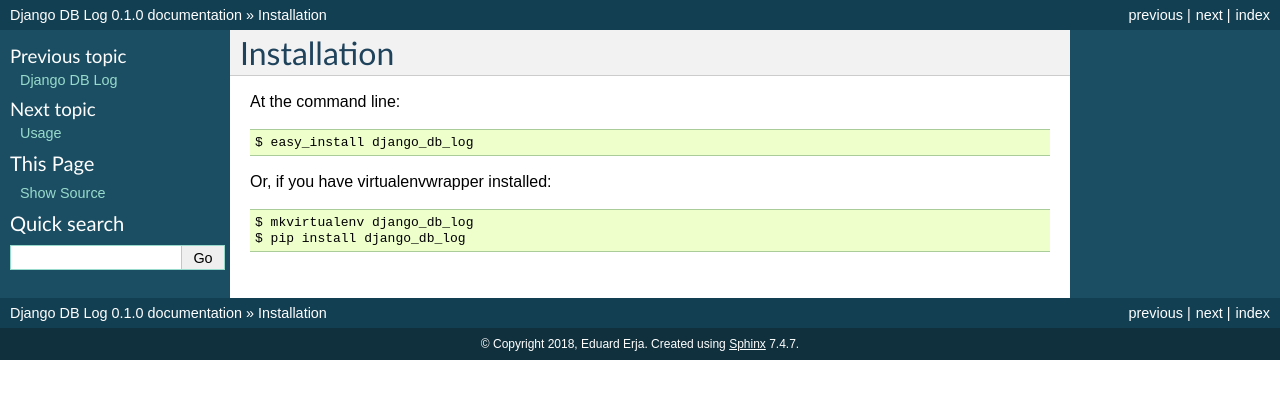
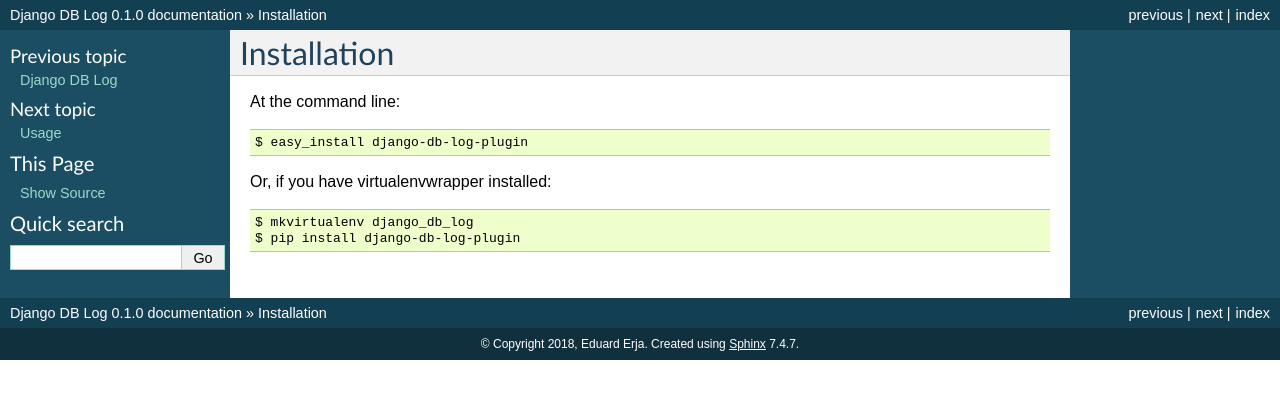
Before and after one commit to eduarde/django-db-log, a Sphinx documentation site: the page built from docs/installation.rst, in a window 1280 px wide. Shown: the top 399 px of the page. Built offline with Sphinx 7.4.7, drawn with Linux system fonts in a browser that asks for light colours.

Commit message:
Changing package name

```diff
--- a/README.rst
+++ b/README.rst
@@ -23,7 +23,7 @@
 
 Install Django DB Log::
 
-    pip install django_db_log
+    pip install django-db-log-plugin
 
 Add it to your `INSTALLED_APPS`:
 
--- a/docs/installation.rst
+++ b/docs/installation.rst
@@ -4,9 +4,9 @@
 
 At the command line::
 
-    $ easy_install django_db_log
+    $ easy_install django-db-log-plugin
 
 Or, if you have virtualenvwrapper installed::
 
     $ mkvirtualenv django_db_log
-    $ pip install django_db_log
+    $ pip install django-db-log-plugin
--- a/setup.py
+++ b/setup.py
@@ -45,7 +45,7 @@
 history = open('HISTORY.rst').read().replace('.. :changelog:', '')
 
 setup(
-    name='django_db_log',
+    name='django_db_log_plugin',
     version=version,
     description="""Custom DB Log Handler for Django Projects.""",
     long_description=readme + '\n\n' + history,
```
